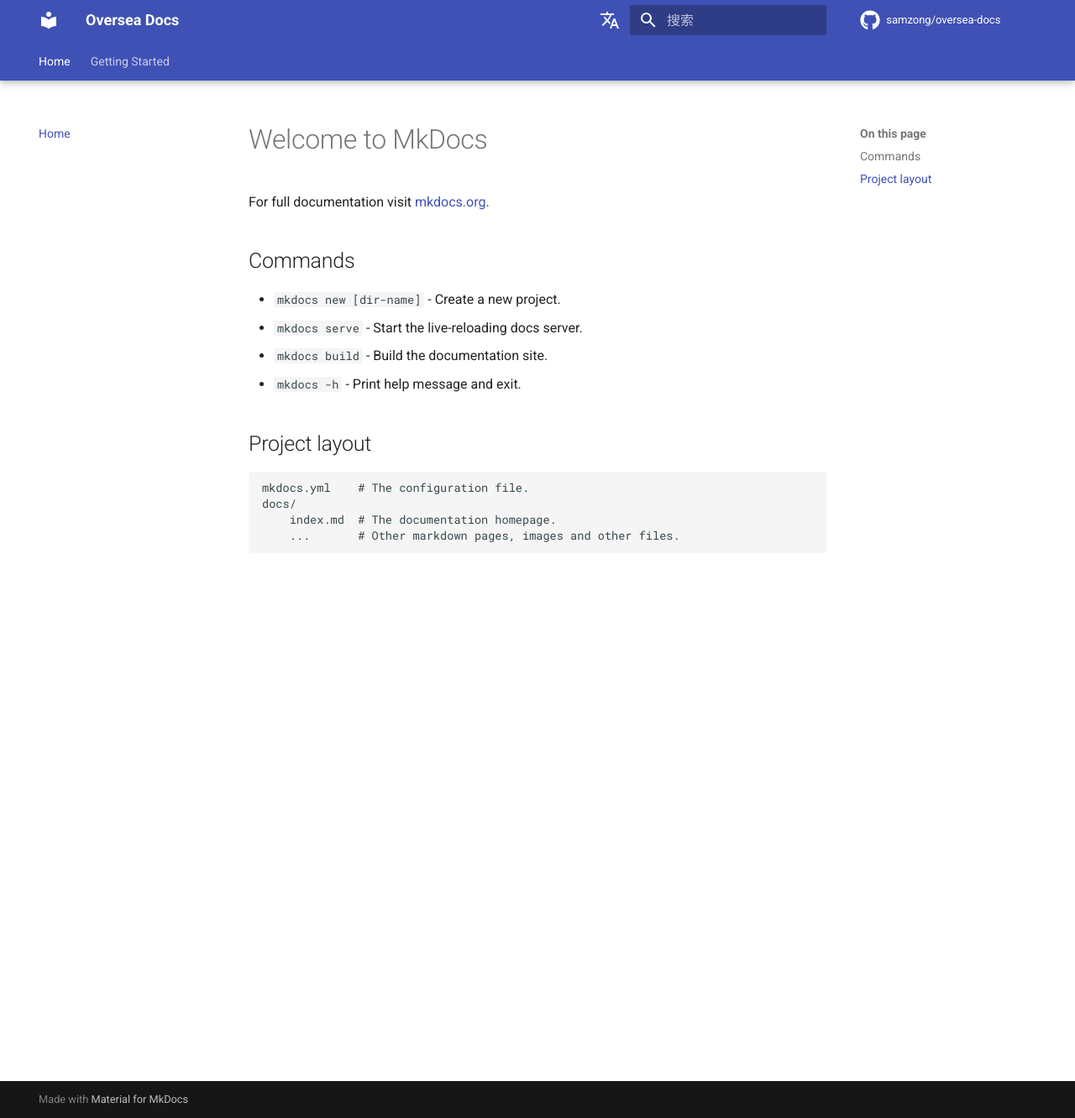
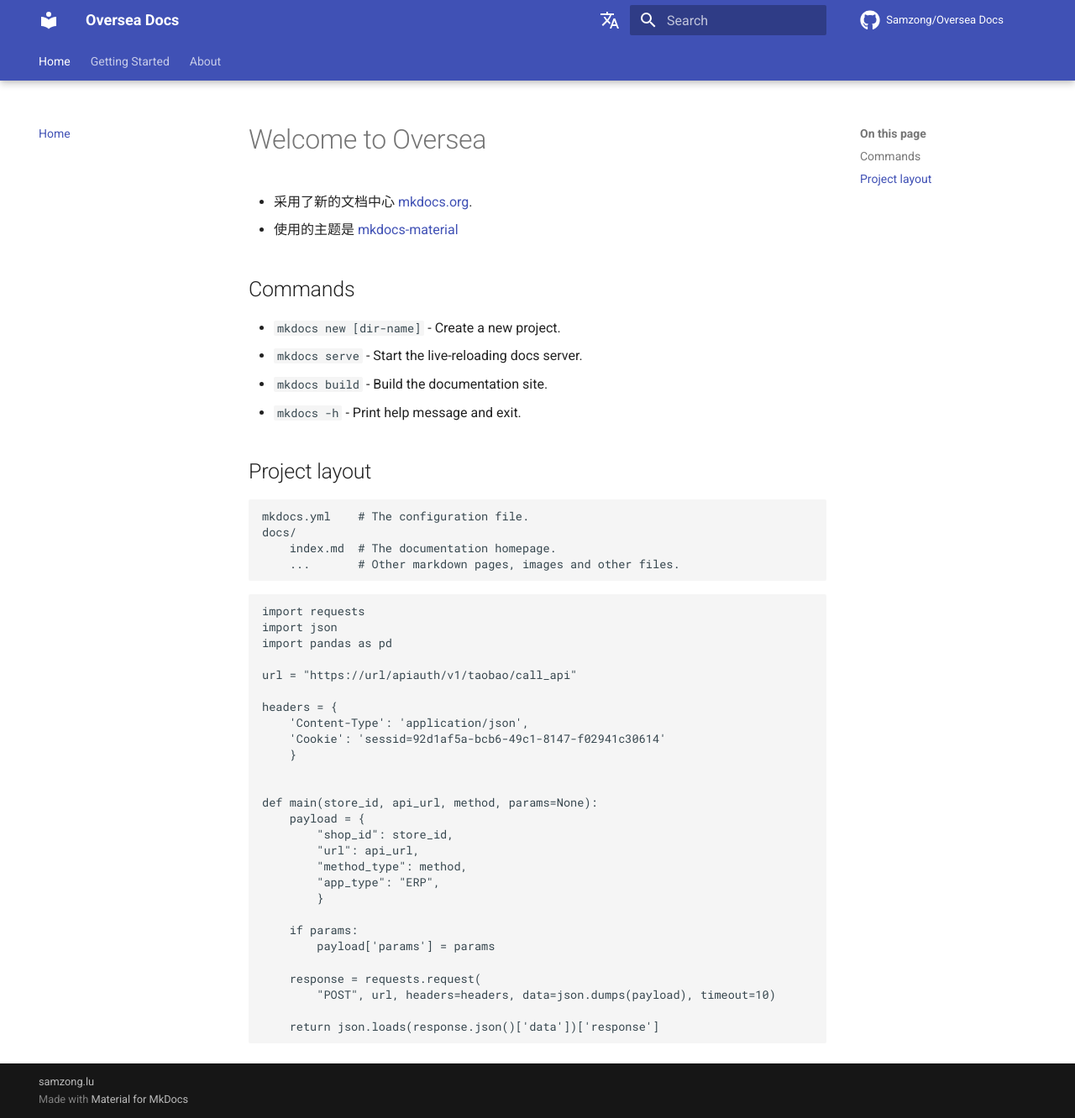
Before and after one commit to samzong/oversea-docs, an MkDocs documentation site: the page built from docs/index.md, in a window 1280 px wide and 1332 px high. Shown: the whole window at 84% size. Built offline with MkDocs 1.6.1 and Material for MkDocs 9.7.7, drawn with Linux system fonts in a browser that asks for light colours; comment, search, counter and statistics services are not loaded.

Commit message:
commit for update

````diff
--- a/docs/index.md
+++ b/docs/index.md
@@ -1,6 +1,7 @@
-# Welcome to MkDocs
+# Welcome to Oversea
 
-For full documentation visit [mkdocs.org](https://www.mkdocs.org).
+- 采用了新的文档中心 [mkdocs.org](https://www.mkdocs.org).
+- 使用的主题是 [mkdocs-material](https://squidfunk.github.io/mkdocs-material/)
 
 ## Commands
 
@@ -15,3 +16,36 @@ For full documentation visit [mkdocs.org](https://www.mkdocs.org).
     docs/
         index.md  # The documentation homepage.
         ...       # Other markdown pages, images and other files.
+
+
+<!-- hidden ? -->
+
+```py
+import requests
+import json
+import pandas as pd
+
+url = "https://url/apiauth/v1/taobao/call_api"
+
+headers = {
+    'Content-Type': 'application/json',
+    'Cookie': 'sessid=92d1af5a-bcb6-49c1-8147-f02941c30614'
+    }
+
+
+def main(store_id, api_url, method, params=None):
+    payload = {
+        "shop_id": store_id,
+        "url": api_url,
+        "method_type": method,
+        "app_type": "ERP",
+        }
+
+    if params:
+        payload['params'] = params
+
+    response = requests.request(
+        "POST", url, headers=headers, data=json.dumps(payload), timeout=10)
+
+    return json.loads(response.json()['data'])['response']
+```
--- a/mkdocs.yml
+++ b/mkdocs.yml
@@ -1,12 +1,14 @@
 # project info
 site_name: Oversea Docs
+site_description: This site is CHaT++ User Documents
 site_author: samzong.lu
 repo_url: https://github.com/SAMZONG/oversea-docs
-repo_name: samzong/oversea-docs
+repo_name: Samzong/Oversea Docs
+copyright: samzong.lu
 
 theme:
   name: material
-  language: zh
+  language: en
 
   icon:
     repo: fontawesome/brands/github
@@ -39,7 +41,11 @@ extra:
 plugins:
   - search
   - tags
-  - git-revision-date
+  - mermaid2
+    # version: 8.6.4
+
+extra_javascript:
+  - https://unpkg.com/mermaid/dist/mermaid.min.js
 
 markdown_extensions:
   - abbr
@@ -69,4 +75,6 @@ markdown_extensions:
 nav:
   - Home: index.md
   - Getting Started:
-      - Installation: getting-started.md
+      - Installation: 2022.md
+      - S3-tool s3cmd: AWS-1-Use-s3cmd命令行管理S3存储.md
+  - About: https://chatplus.ganjutech.com
````
Also changed, not shown: docs/2022.md (added, +28 -0 lines), docs/AWS-1-Use-s3cmd命令行管理S3存储.md (added, +175 -0 lines), 2 other files.
